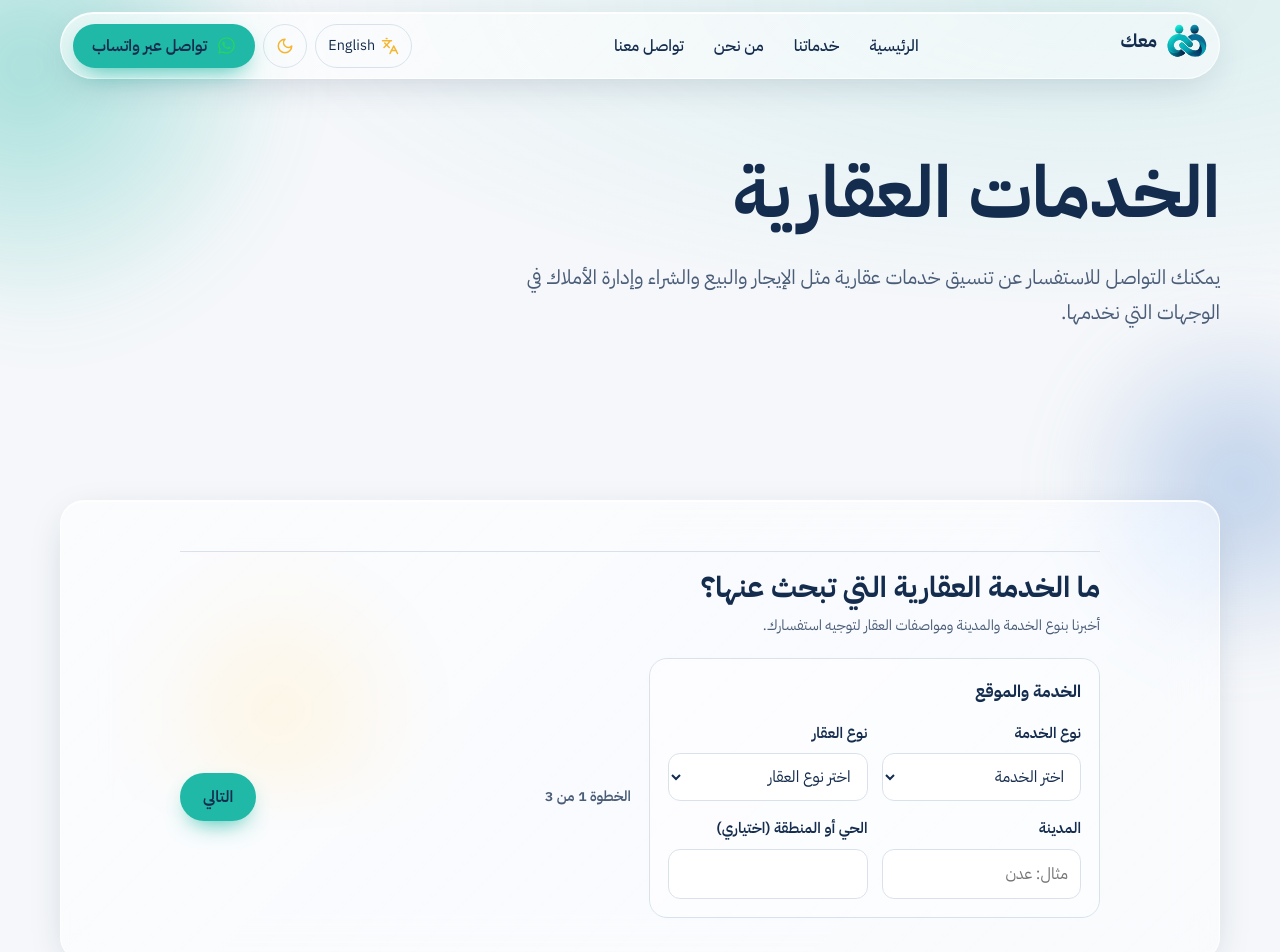
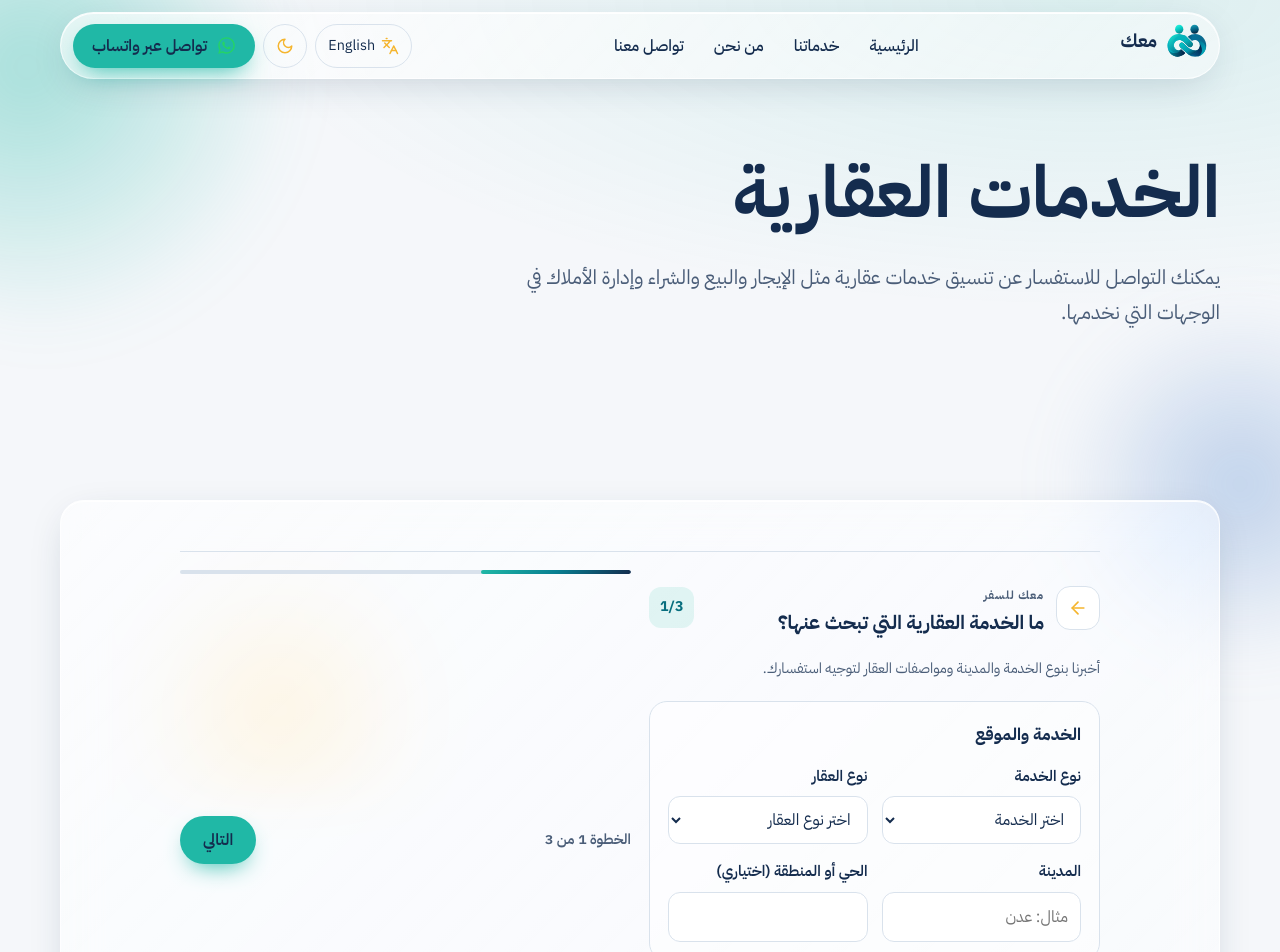
Before and after one commit to khwy1d/Maak, a React (Vite) app: page /real-estate in a window 1280 px wide. Shown: the top 952 px of the page. Built offline with nearby package versions, Linux system fonts and the light colour scheme.

Commit message:
Unify service request form layout

```diff
--- a/src/components/ServiceSpecificForms.tsx
+++ b/src/components/ServiceSpecificForms.tsx
@@ -1,5 +1,5 @@
 import { Children, cloneElement, useId, useState, type ReactElement, type ReactNode } from "react";
-import { CalendarDays, MessageCircle, X } from "lucide-react";
+import { ArrowLeft, CalendarDays, MessageCircle, X } from "lucide-react";
 import { siteConfig } from "../config/site";
 
 type Lang = "ar" | "en";
@@ -55,9 +55,10 @@ function RequestCard({
   ].join("\n\n");
   const whatsappUrl = `https://wa.me/${digits}?text=${encodeURIComponent(message)}`;
 
-  return <div className="inquiry-form flight-booking-form specialized-request-form">
-    <h3>{title}</h3>
-    <p>{intro}</p>
+  return <div className="inquiry-form flight-booking-form specialized-request-form maak-service-flow">
+    <header className="maak-flight-head"><button type="button" className="maak-back" onClick={() => step === 0 ? window.history.back() : setStep(current => current - 1)} aria-label={label(lang, "رجوع", "Back")}><ArrowLeft size={20}/></button><div><span>{label(lang, "معك للسفر", "MAAK TRAVEL")}</span><h2>{title}</h2></div><div className="maak-step-badge">{Math.min(step+1,totalSteps)}/{totalSteps}</div></header>
+    <div className="maak-progress"><span style={{width: `${Math.min(step+1,totalSteps)/totalSteps*100}%`}}/></div>
+    <p className="maak-service-intro">{intro}</p>
     {!reviewing && <>{groups[step]}</>}
     <div className="flight-step-nav" aria-label={label(lang, "خطوات الطلب", "Request steps")}>
       <span className="flight-step-count">{label(lang, `الخطوة ${Math.min(step + 1, totalSteps)} من ${totalSteps}`, `Step ${Math.min(step + 1, totalSteps)} of ${totalSteps}`)}</span>
```
